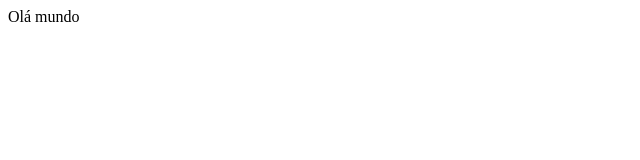
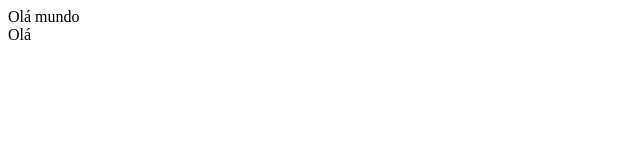
Before and after one commit to Caiocsr7/test, a plain HTML site: page index.html in a window 1280 px wide. Shown: the full height of the page, 0-640 px from the left. Drawn offline with Linux system fonts and the light colour scheme.

Commit message:
feature: exemplo

```diff
--- a/index.html
+++ b/index.html
@@ -1,3 +1,4 @@
 <!DOCTYPE html>
 
 Olá mundo
+<div>Olá</div>
```
